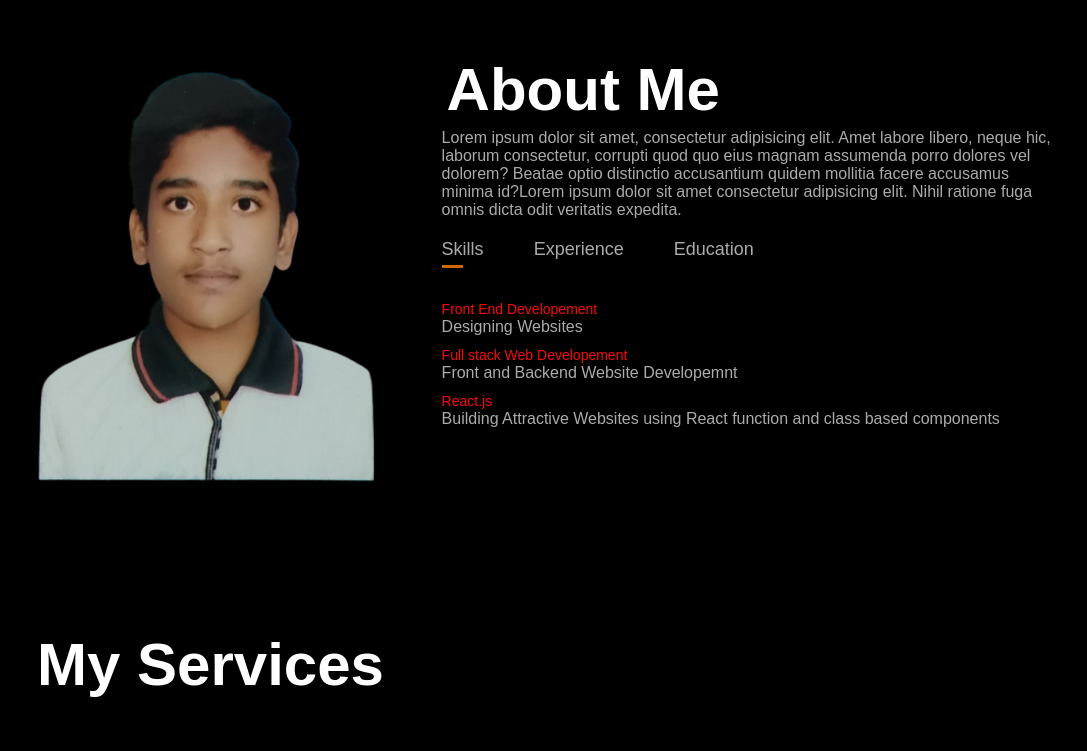
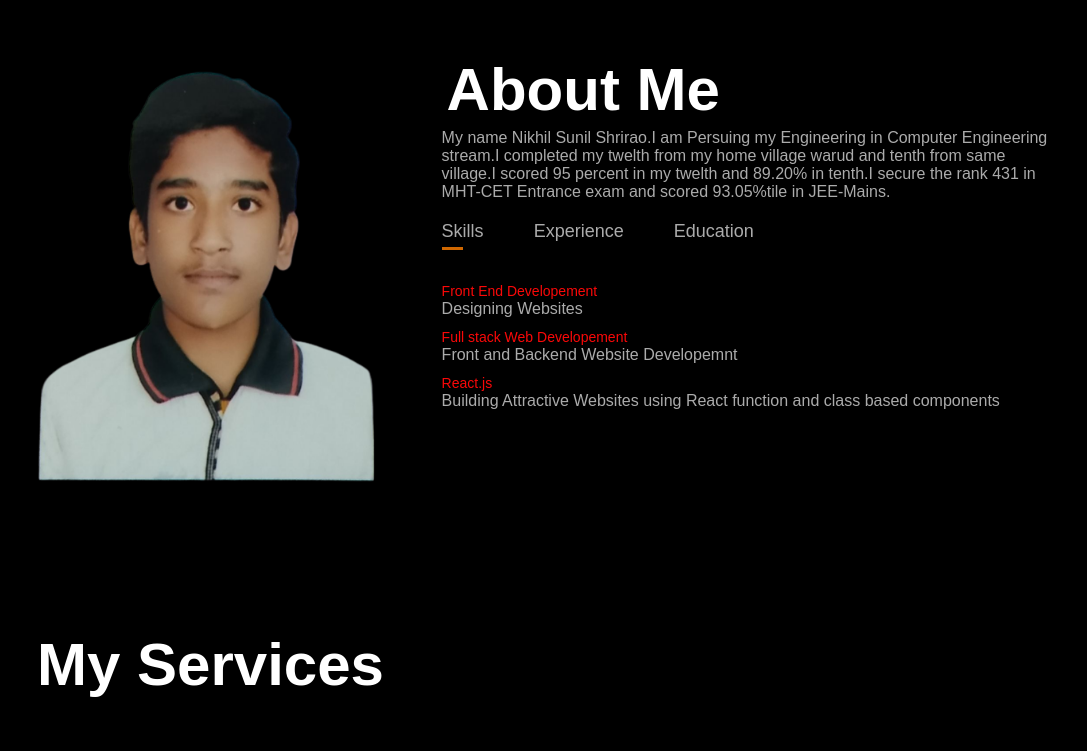
Before and after one commit to nikhils340/personel-portfolio-website, a plain HTML site: page index.html in a window 1280 px wide. Shown: the part 840-1591 px from the top of the page, without its empty margins (96-1183 px from the left). Drawn offline with Linux system fonts and the light colour scheme.

Commit message:
Index.html madified

```diff
--- a/index.html
+++ b/index.html
@@ -43,7 +43,7 @@
                 </div>
                 <div class="about-col-2">
                     <h1 class="sub-title">About Me</h1>
-                    <p>Lorem ipsum dolor sit amet, consectetur adipisicing elit. Amet labore libero, neque hic, laborum consectetur, corrupti quod quo eius magnam assumenda porro dolores vel dolorem? Beatae optio distinctio accusantium quidem mollitia facere accusamus minima id?Lorem ipsum dolor sit amet consectetur adipisicing elit. Nihil ratione fuga omnis dicta odit veritatis expedita.</p>
+                    <p>My name Nikhil Sunil Shrirao.I am Persuing my Engineering in Computer Engineering stream.I completed my twelth from my home village warud and tenth from same village.I scored 95 percent in my twelth and 89.20% in tenth.I secure the rank 431 in MHT-CET Entrance exam and scored 93.05%tile in JEE-Mains.</p>
                     <div class="tab-titles">
                         <p class="tab-links active-link" onclick="opentab('skills')">Skills</p>
                         <p class="tab-links" onclick="opentab('experience')">Experience</p>
```
